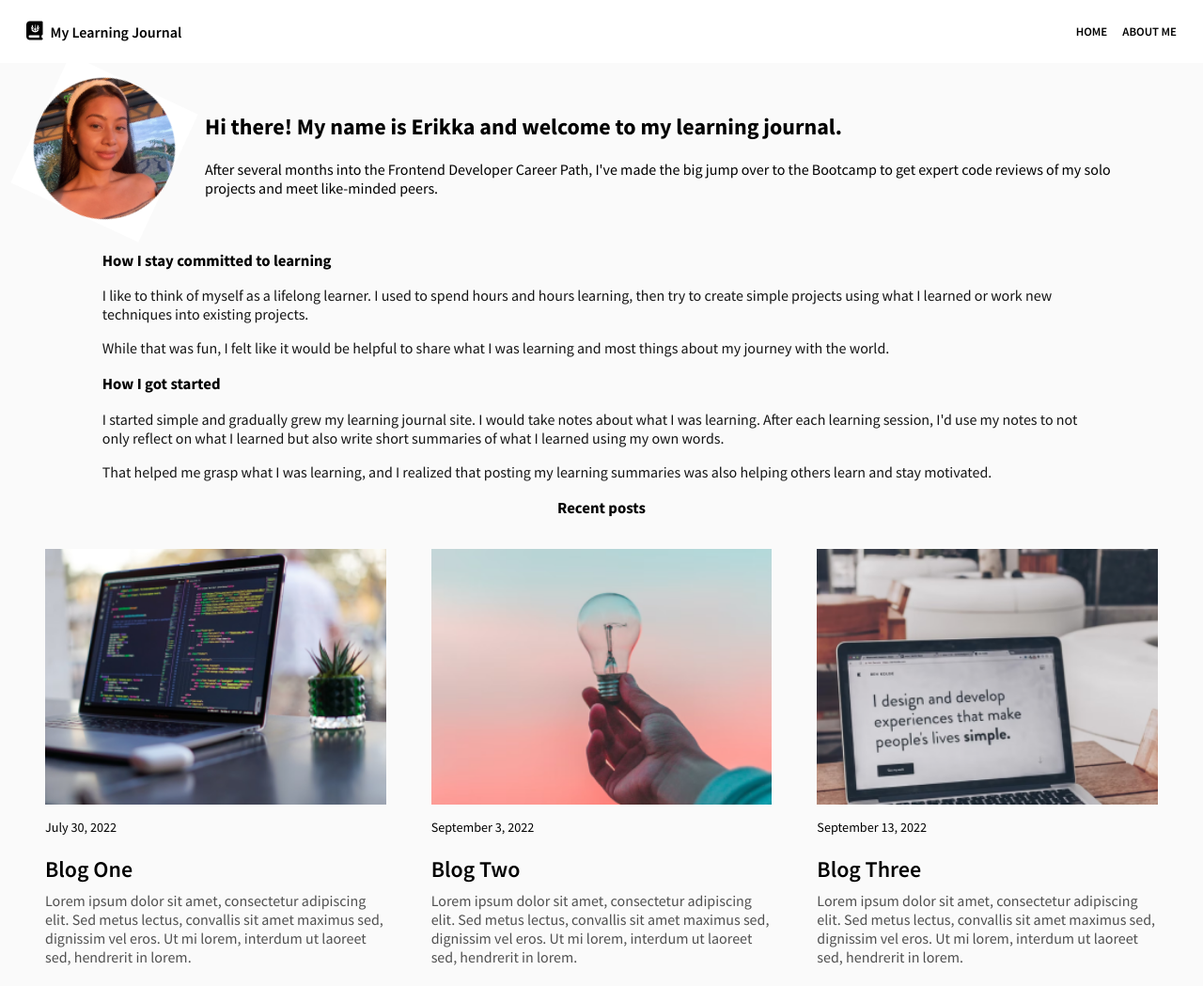
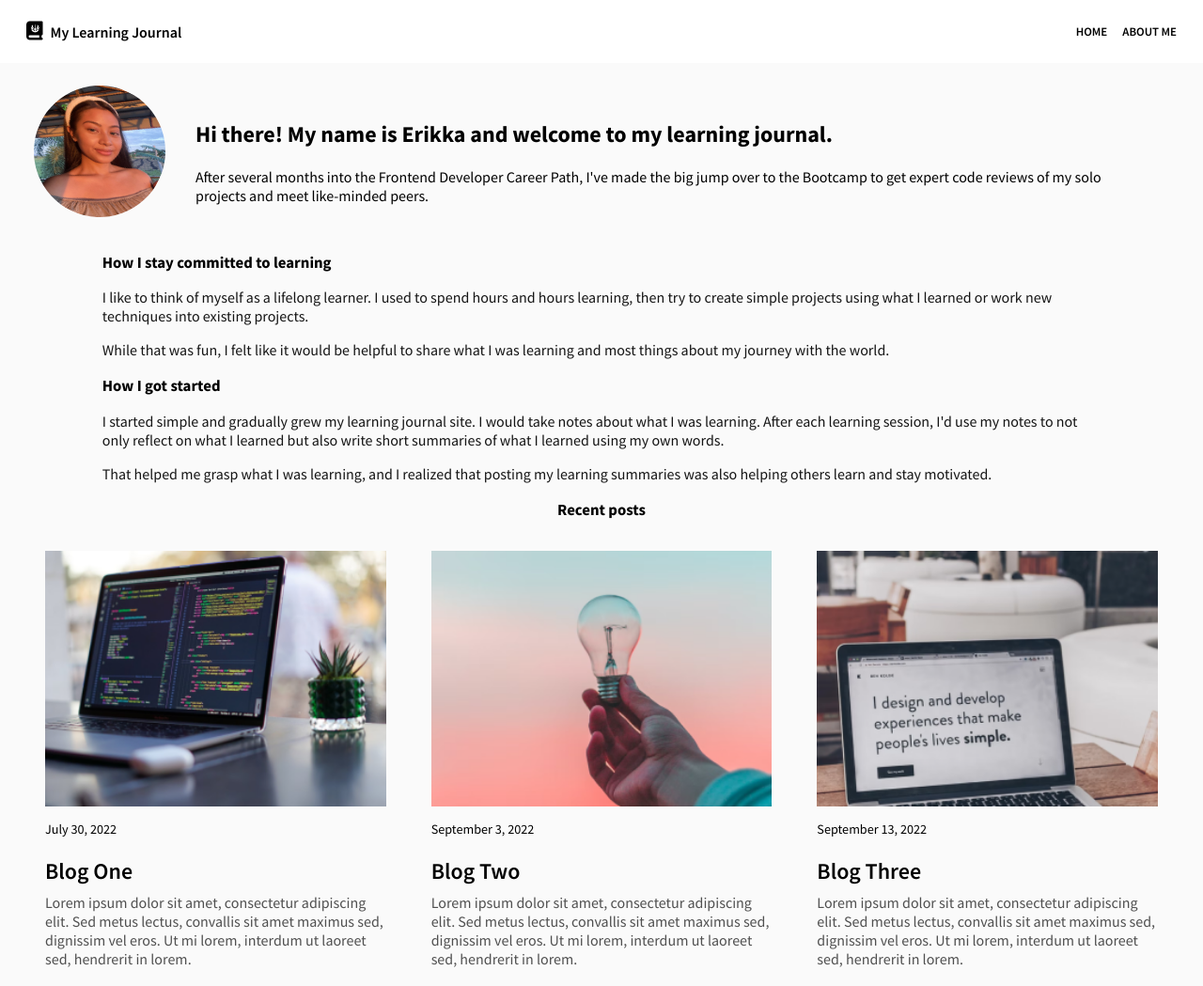
Before and after one commit to Akkirea/Learning-Journal-2, a plain HTML site: page about.html in a window 1280 px wide. Shown: the top 1049 px of the page at 94% size. Drawn offline with Linux system fonts and the light colour scheme.

Commit message:
Update to CSS

```diff
--- a/about.html
+++ b/about.html
@@ -39,7 +39,9 @@
  <section>
 
     <div class="author" id="author">
-        <img class="erikka-img" src="Images/erikka.jpg" alt="Erikka phot">
+        <div class="erikka-img-wrap">
+            <img class="erikka-img" src="Images/erikka.jpeg" alt="Erikka phot">
+        </div>
         <div class="intro-wrap">
             <h1 class="intro">Hi there! My name is Erikka and welcome to my learning journal.</h1>
             <p class="intro-text">After several months into the Frontend Developer Career Path, I've made the big jump over to the Bootcamp to get expert code reviews of my solo projects and meet like-minded peers.</p>
--- a/index.css
+++ b/index.css
@@ -182,7 +182,7 @@ margin-bottom: 0;
 
 .home-hero,
 .author {
-    padding: 1em 1.25em 1em 1.25em;
+    padding: 1.5em 1.25em 1em 1.25em;
 }
 
 .home-hero h1{
@@ -237,10 +237,12 @@ margin-bottom: 0;
 }
 
 /* About Me */
+
 .erikka-img {
-    margin-top: 1em;
-    width: 150px;
-    height: 150px;
+    margin-top: 2em;
+    width: 140px;
+    height: 140px;
+    border-radius: 50%;
     transform: rotate(25deg);
 }
 
@@ -250,10 +252,6 @@ margin-bottom: 0;
         display: flex;
         flex-direction: row;
         justify-content: first;
-    }
-    .intro,
-    .intro-text {
-        /* min-width: 70%; */
     }
 
     .intro-wrap {
```
Also changed, not shown: Images/erikka.jpeg (added), 1 other file.
